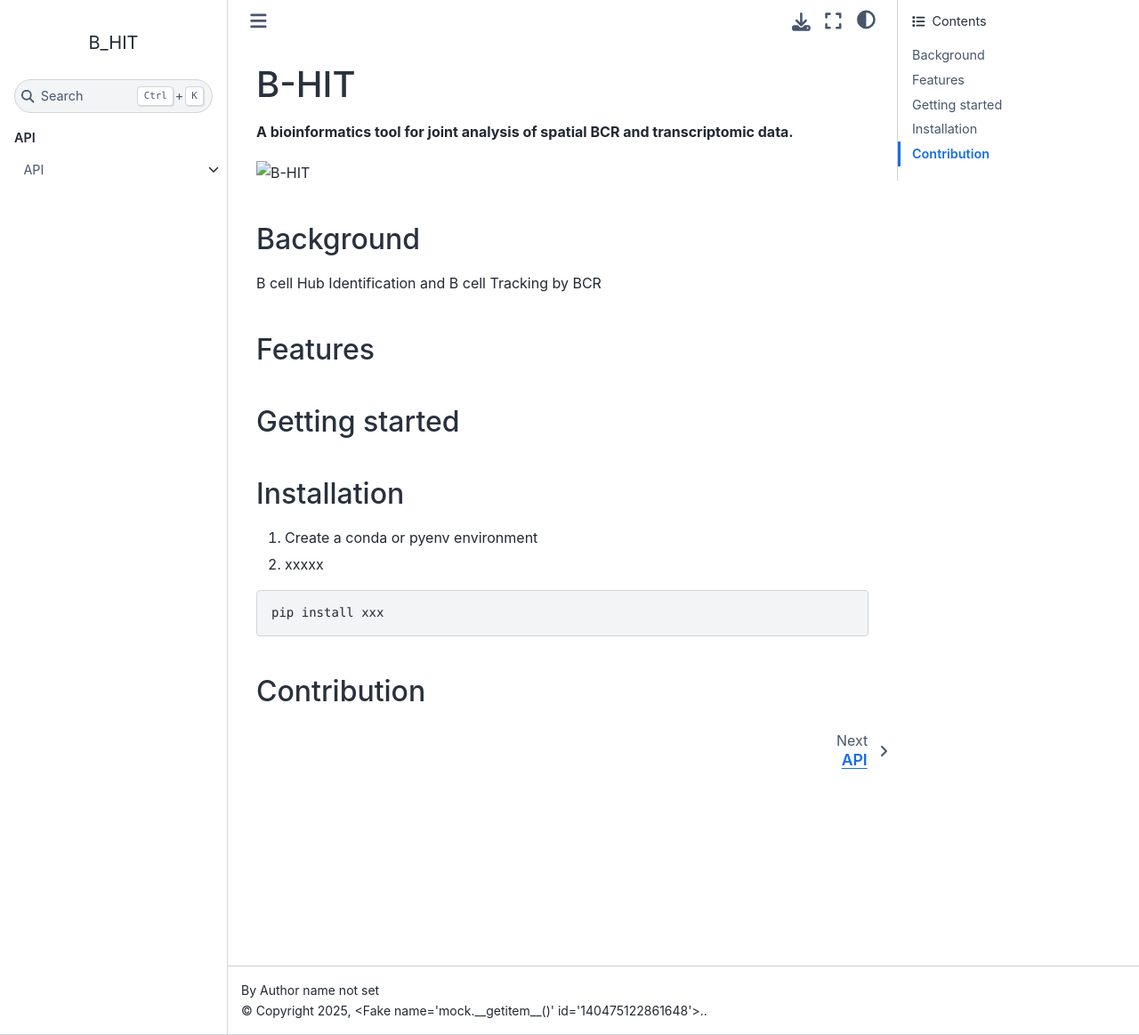
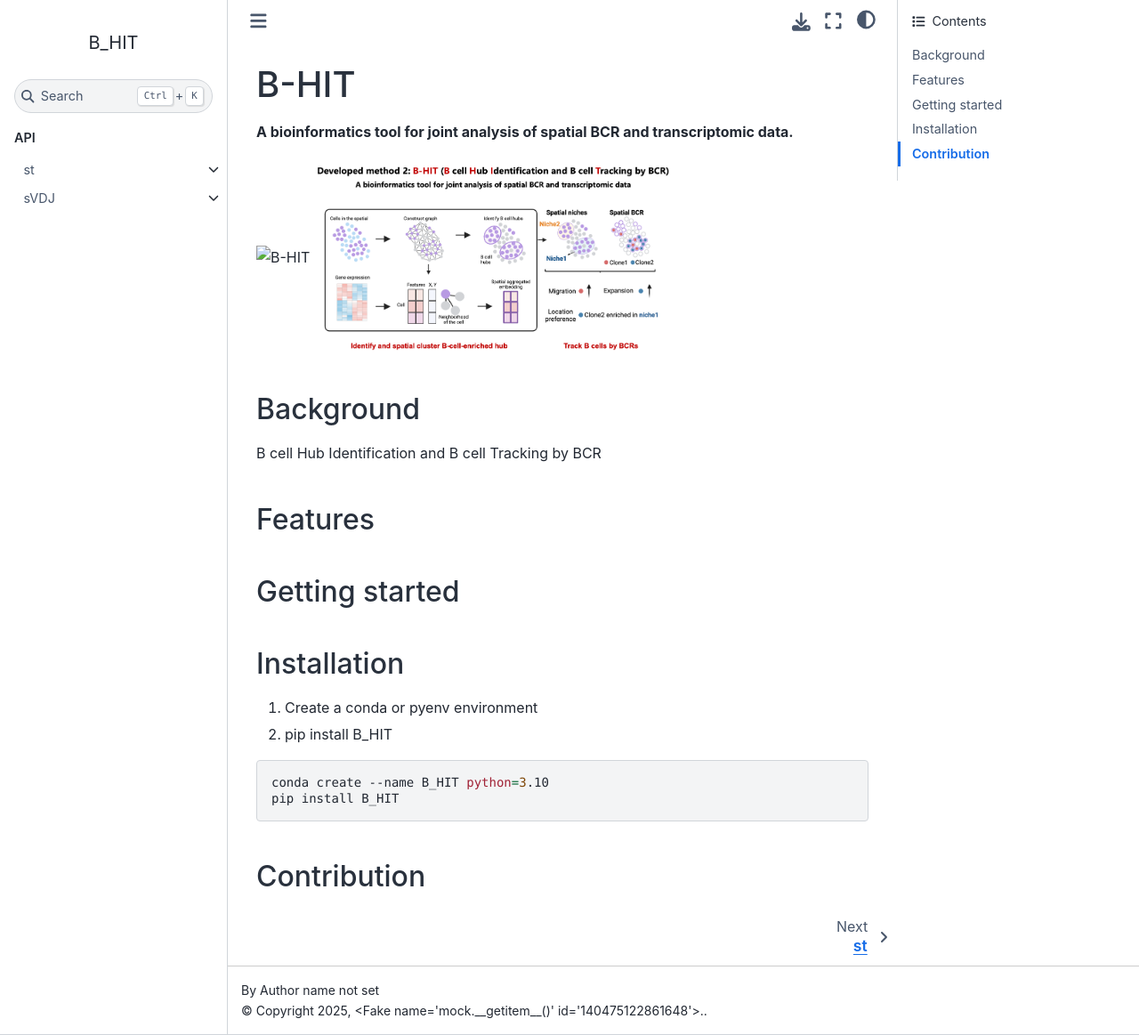
Before and after one commit to yuanrh2004/B_HIT_updated, a Sphinx documentation site: the page built from docs/index.md, in a window 1280 px wide and 1163 px high. Shown: the whole window at 89% size. Built offline with Sphinx 7.4.7 and the Sphinx Book theme 1.1.4, drawn with Linux system fonts in a browser that asks for light colours; pages that are not in the unit, such as notebooks, are missing from menus; the version number is read from the project's files by our own code.

Commit message:
改目录

````diff
--- a/README.md
+++ b/README.md
@@ -3,7 +3,7 @@
 **A bioinformatics tool for joint analysis of spatial BCR and transcriptomic data.**
 
 ![B-HIT](./images/BHIT.png)
-
+<img src="https://github.com/yuanrh2004/B_HIT_updated/blob/master/docs/_static/workchart.png" width="400px">
 
 ## Background
 
@@ -20,10 +20,11 @@
 
 
 1. Create a conda or pyenv environment
-2. xxxxx
+2. pip install B_HIT
 
 ```bash
-pip install xxx
+conda create --name B_HIT python=3.10
+pip install B_HIT
 ```
 
 ## Contribution
--- a/docs/index.md
+++ b/docs/index.md
@@ -7,7 +7,8 @@
 :maxdepth: 2
 :caption: API
 
-api.md
+st.md
+sVDJ.md
 ```
 
 ```{toctree}
````
Also changed, not shown: docs/sVDJ_tools.md (+0 -1 lines), docs/st_graph.md (+1 -0 lines).
